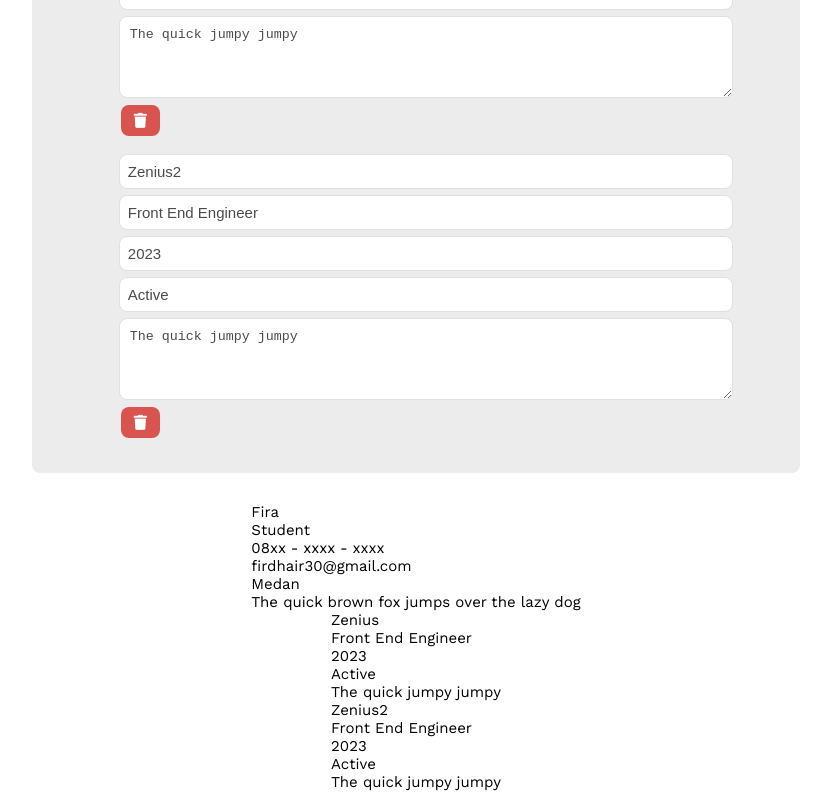
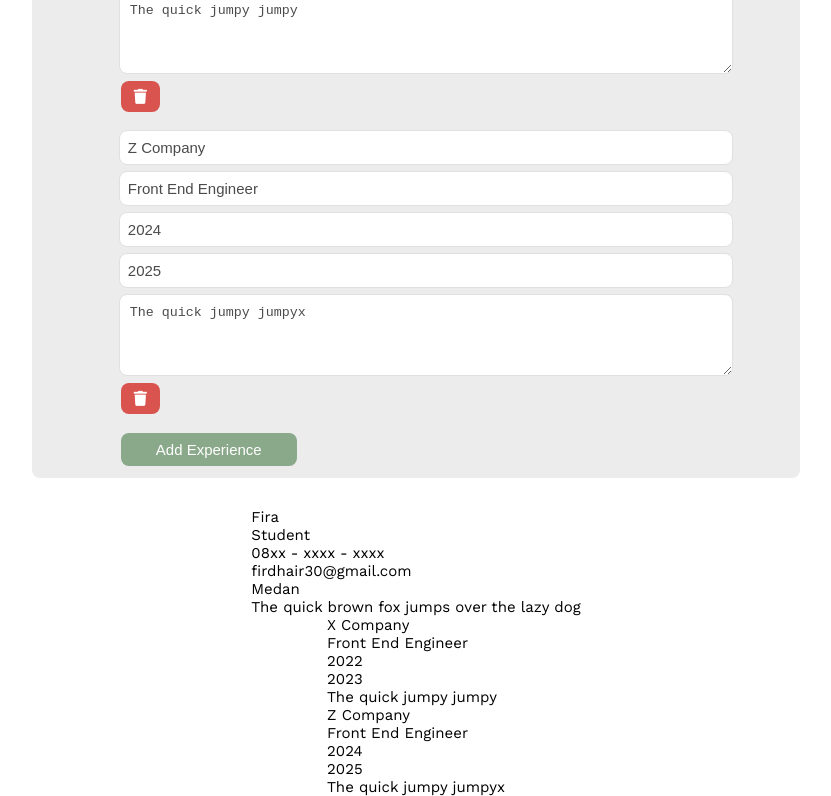
Before and after one commit to firdhair/cv-app-react, a React (Create React App) app: page / in a window 1280 px wide. Shown: the part 677-1473 px from the top of the page, without its empty margins (224-1055 px from the left). Built offline with nearby package versions, Linux system fonts and the light colour scheme.

Commit message:
added new experience function

```diff
--- a/src/App.js
+++ b/src/App.js
@@ -4,6 +4,7 @@ import './styles/style.css';
 import Form from './components/Form'
 import PersonalDetailsView from './components/views/PersonalDetailsView';
 import WorkExperiencesView from './components/views/WorkExperiencesView';
+import NewExperienceInput from './components/NewExperienceInput'
 import { Component } from "react";
 import uniqid from "uniqid"
 
@@ -22,27 +23,27 @@ class App extends Component{
       },
       experiences: [
         {
-          company: 'Zenius',
+          company: 'X Company',
           position: 'Front End Engineer',
-          year: '2023',
-          status: 'Active',
+          year: '2022',
+          end: '2023',
           jobdesc: 'The quick jumpy jumpy',
           id:uniqid()
         },
         {
-          company: 'Zenius2',
+          company: 'Z Company',
           position: 'Front End Engineer',
-          year: '2023',
-          status: 'Active',
-          jobdesc: 'The quick jumpy jumpy',
+          year: '2024',
+          end: '2025',
+          jobdesc: 'The quick jumpy jumpyx',
           id:uniqid()
         }
       ]
     }
 
-    this.onSubmitForm = this.onSubmitForm.bind(this)
     this.handleDeleteExperience = this.handleDeleteExperience.bind(this)
     this.handleChangeExperiences = this.handleChangeExperiences.bind(this)
+    this.addNewExperience = this.addNewExperience.bind(this)
   }
 
   handleChange = (e) => {
@@ -79,7 +80,7 @@ class App extends Component{
           company: `${e.target.parentNode[0].value}`,
           position: `${e.target.parentNode[1].value}`,
           year: `${e.target.parentNode[2].value}`,
-        status: `${e.target.parentNode[3].value}`,
+          end: `${e.target.parentNode[3].value}`,
           jobdesc: `${e.target.parentNode[4].value}`,
           id: `${coba[i].id}`
         }
@@ -106,9 +107,25 @@ class App extends Component{
     })
   }
 
-  onSubmitForm = (e) => {
+  addNewExperience(e) {
     e.preventDefault()
-    console.log("ini onSubmitForm")
+    console.log("ini addNewExperience")
+    console.log("ini event add experience: ", e.target)
+
+    let newExp = [...this.state.experiences]
+    console.log("coba addNewExperience: ", newExp);
+    newExp = {
+        company: '',
+        position: '',
+        year: '',
+        end: '',
+        jobdesc: '',
+        id: uniqid()
+    }
+    this.setState({
+        experiences: this.state.experiences.concat(newExp)
+    })
+    console.log("set state after new experience: ", this.state.experiences)
   }
 
   render() {
@@ -125,6 +142,7 @@ class App extends Component{
           experiences={experiences}
           deleteExperience={this.handleDeleteExperience}
           changeExperience={this.handleChangeExperiences}
+          addExperience={this.addNewExperience}
         />
         <PersonalDetailsView personalDetails={personalDetails}/>
         <WorkExperiencesView experiences={experiences}/>
--- a/src/components/Form.js
+++ b/src/components/Form.js
@@ -1,9 +1,10 @@
 import React from 'react';
 import PersonalDetailsInput from './PersonalDetailsInput'
 import WorkExperiencesInput from './WorkExperiencesInput'
+import NewExperienceInput from './NewExperienceInput'
 const Form = (props) => {
     //console.log("ini form")
-    const {personalDetails, handleChange, experiences, changeExperience, deleteExperience} = props
+    const {personalDetails, experiences, handleChange, changeExperience, deleteExperience, addExperience} = props
 
     //console.log("changeExperience form: ", changeExperience)
     //console.log("personalDetails: ", personalDetails)
@@ -11,6 +12,7 @@ const Form = (props) => {
     // for(let i = 0; i < form.length; i++) {
     //     console.log(form[i]);
     // }
+
 
     return(
         <div className='form-container'>
@@ -72,8 +74,13 @@ const Form = (props) => {
             <div className="form-experience form-input">
                 <h4>Work Experiences</h4>
                 <div className="form-experience__input">
+                        {/* {experiences.length === 0? <button>Add</button>: null } */}
                         {experiences.map((experience) =>{
-                            //console.log("experience id: ", experience.id)
+
+                            // if(experience.length === 0){
+                            //     console.log("experience is empty")
+                            // }
+                            // console.log("experience id: ", experience.id)
                             return(
                                 <form key={experience.id}>
                                     <WorkExperiencesInput
@@ -95,7 +102,7 @@ const Form = (props) => {
                                     <WorkExperiencesInput
                                         type="text"
                                         onChange={(e) => changeExperience(e, experience.id)}
-                                        placeholder="Year"
+                                        placeholder="Start Date"
                                         value={experience.year}
                                         name="year"
                                         id="year"
@@ -103,8 +110,8 @@ const Form = (props) => {
                                     <WorkExperiencesInput
                                         type="text"
                                        onChange={(e) => changeExperience(e, experience.id)}
-                                        placeholder="Status"
-                                        value={experience.status}
+                                        placeholder="End Date"
+                                        value={experience.end}
                                         name="status"
                                         id="status"
                                     />
@@ -116,11 +123,14 @@ const Form = (props) => {
                                         name="desc"
                                         id="desc"
                                     >
+
                                     </textarea>
                                     <i className = "fas fa-trash" onClick={() => deleteExperience(experience.id)}></i>
                                 </form>
                             )
                         })}
+                        <button className="btn-add" onClick={(e) => addExperience(e)}>Add Experience</button>
+                        {/* <NewExperienceInput/> */}
                 </div>
             </div>
         </div>
--- /dev/null
+++ b/src/components/NewExperienceInput.js
@@ -0,0 +1,17 @@
+const NewExperienceInput = (props) => {
+    console.log("ini add new experiences input")
+    const {type, onChange, placeholder, value, name, id} = props
+
+    return(
+            <input
+                    // type={type}
+                    // onChange={onChange}
+                    // placeholder={placeholder}
+                    value={value}
+                    // name={name}
+                    // id={id}
+            ></input>
+    )
+}
+
+export default NewExperienceInput
--- a/src/components/views/WorkExperiencesView.js
+++ b/src/components/views/WorkExperiencesView.js
@@ -6,19 +6,13 @@ const WorkExperiencesView = (props) => {
 
     return(
         <div>
-                {/* <p>{personalDetails.name}</p>
-                <p>{personalDetails.job}</p>
-                <p>{personalDetails.number}</p>
-                <p>{personalDetails.email}</p>
-                <p>{personalDetails.location}</p>
-                <p>{personalDetails.desc}</p> */}
             {experiences.map((experience) => {
                 return (
                     <div className="task" key={experience.id}>
                         <p>{experience.company}</p>
                         <p>{experience.position}</p>
                         <p>{experience.year}</p>
-                        <p>{experience.status}</p>
+                        <p>{experience.end}</p>
                         <p>{experience.jobdesc}</p>
                     </div>
                 )
--- a/src/styles/_form.scss
+++ b/src/styles/_form.scss
@@ -9,7 +9,7 @@
 .form-input {
   width: 80%;
   margin: auto;
-  margin: 2rem auto;
+  margin: 1.2rem auto;
   form {
     @include flex(center, flex-start, column);
     //background-color: lightgreen;
@@ -39,10 +39,30 @@
       margin-top: 0.4rem;
       font-size: 1.5rem;
       border-radius: 0.8rem;
+      cursor: pointer;
+      transition: background 0.5s ease-in-out;
+    }
+    i:hover {
+      background-color: #d42e28;
     }
   }
   h4 {
     font-weight: 500;
     color: $grey;
   }
+  .btn-add {
+    background-color: rgb(138, 168, 138);
+    color: white;
+    border: none;
+    padding: 0.8rem 3.5rem;
+    margin-left: 1.2rem;
+    margin-top: 0.4rem;
+    font-size: 1.5rem;
+    border-radius: 0.8rem;
+    cursor: pointer;
+    transition: background 0.5s ease-in-out;
+  }
+  .btn-add:hover {
+    background-color: rgb(112, 153, 112);
+  }
 }
--- a/src/styles/style.css
+++ b/src/styles/style.css
@@ -89,7 +89,7 @@ a {
 .form-input {
   width: 80%;
   margin: auto;
-  margin: 2rem auto;
+  margin: 1.2rem auto;
 }
 
 .form-input form {
@@ -136,10 +136,35 @@ a {
   margin-top: 0.4rem;
   font-size: 1.5rem;
   border-radius: 0.8rem;
+  cursor: pointer;
+  -webkit-transition: background 0.5s ease-in-out;
+  transition: background 0.5s ease-in-out;
+}
+
+.form-input form i:hover {
+  background-color: #d42e28;
 }
 
 .form-input h4 {
   font-weight: 500;
   color: #4b4b4b;
 }
+
+.form-input .btn-add {
+  background-color: #8aa88a;
+  color: white;
+  border: none;
+  padding: 0.8rem 3.5rem;
+  margin-left: 1.2rem;
+  margin-top: 0.4rem;
+  font-size: 1.5rem;
+  border-radius: 0.8rem;
+  cursor: pointer;
+  -webkit-transition: background 0.5s ease-in-out;
+  transition: background 0.5s ease-in-out;
+}
+
+.form-input .btn-add:hover {
+  background-color: #709970;
+}
 /*# sourceMappingURL=style.css.map */
```
Also changed, not shown: 1 other file (tests, documents, lock files or other folders). Lines whose indentation alone changed are shown as unchanged.
